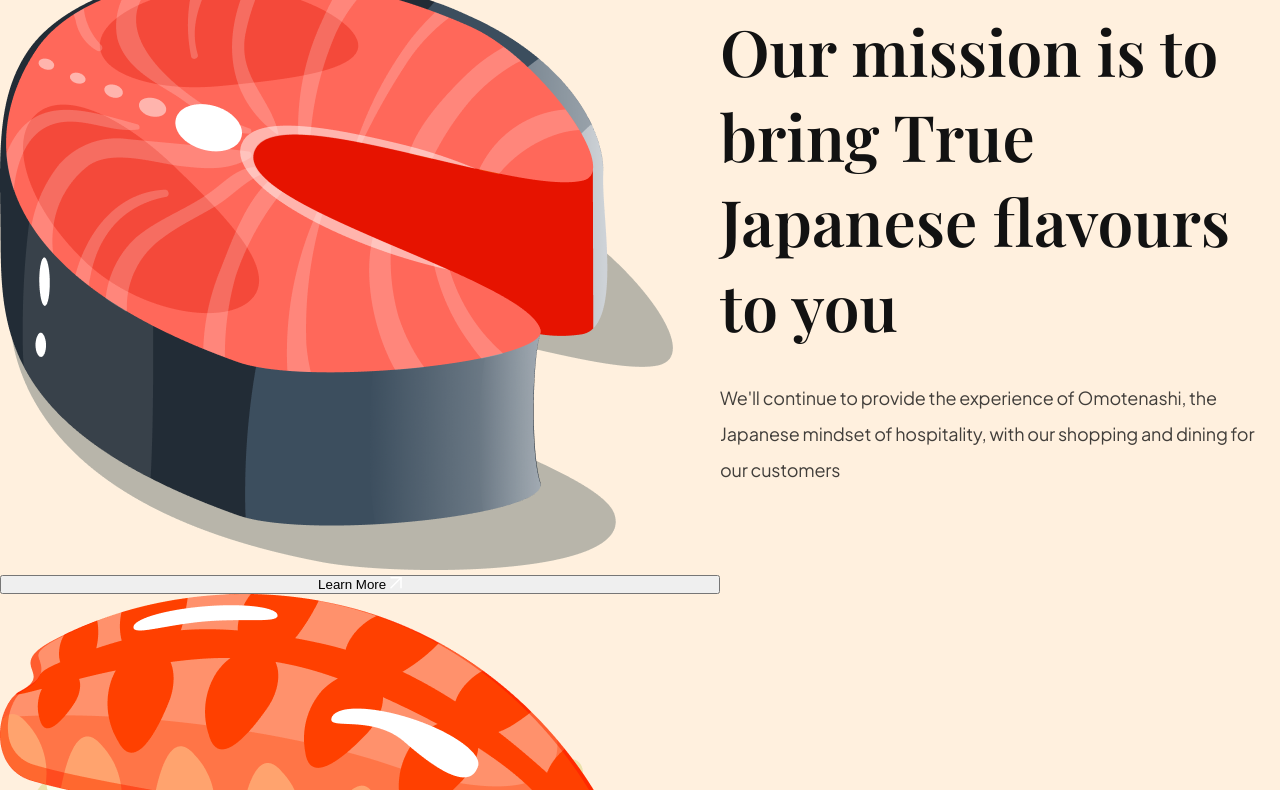
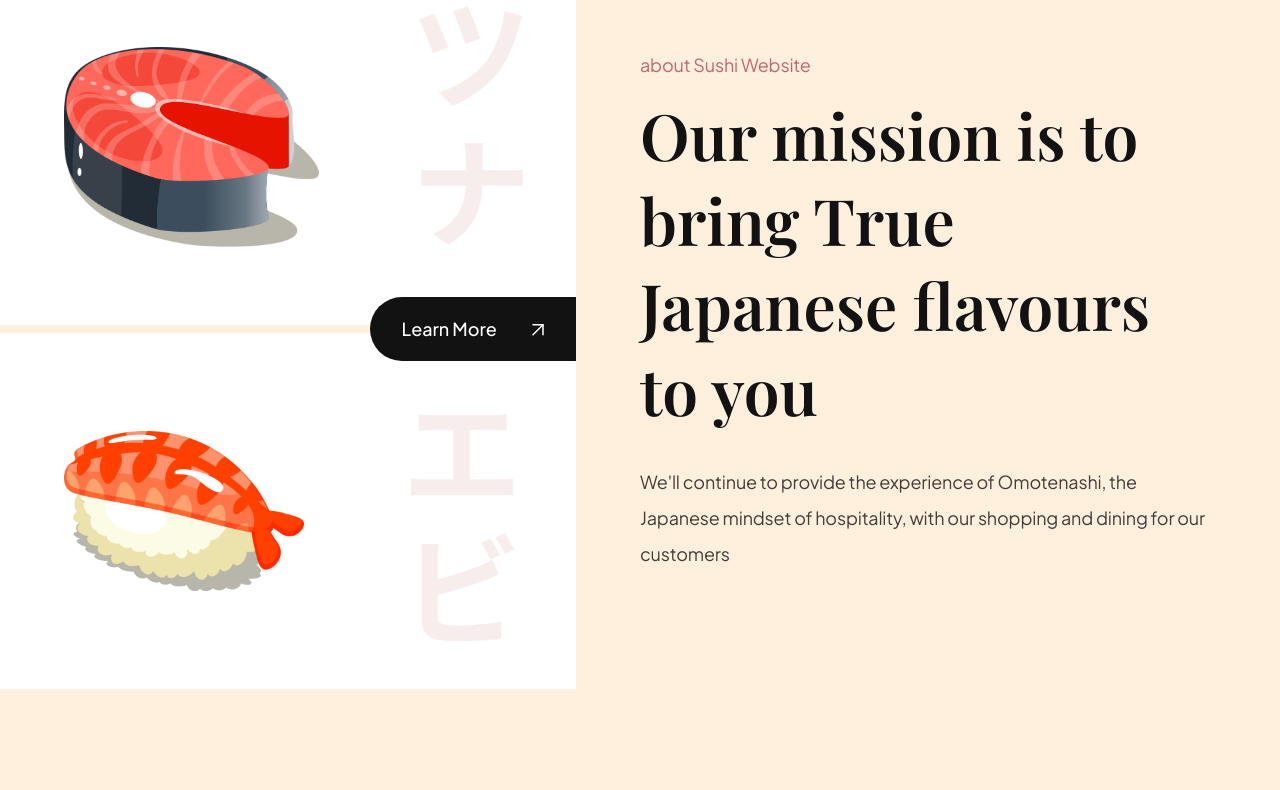
Before and after one commit to joelkwihangana/sushiwebsite, a website built with Vite: page index.html in a window 1280 px wide. Shown: the part 700-1490 px from the top of the page. After the commit the page ends 1389 px from the top, so only its background shows below. Built offline with nearby package versions, Linux system fonts and the light colour scheme.

Commit message:
About Sestion

```diff
--- a/css/sections/about.css
+++ b/css/sections/about.css
@@ -7,4 +7,59 @@
     flex:1;
     display: flex;
     flex-direction: column;
+    justify-content: center;
+    background: var(--color-white);
+    position: relative;
 }
+.about-us__image div{
+    padding: 32px 64px;
+    flex:1;
+    display: flex;
+    align-items: center;
+    background-position: center;
+    background-repeat: no-repeat;
+    background-size: contain;
+}
+.about-us__image-sushi3{
+    border-bottom: 8px solid var(--color-creamson);
+    background-image: url("../../assets/about_bg1.png");
+}
+.about-us__image-sushi2{
+    background-image: url("../../assets/about_bg2.png");
+}
+.about-us__image-sushi3 img{
+    width: 255px;
+    height: 200px;
+}
+.about-us__image-sushi2 img{
+    width: 240px;
+    height: 160px;
+}
+.about-us__button{
+    position: absolute;
+    right: 0;
+    padding: 12px 32px;
+    min-height: 64px;
+    background: var(--secondary-color);
+    border-radius: 32px 0 0 32px;
+    color: #fff;
+    border: 0;
+    outline: 0;
+    font-family: var(--plus-jakarta-sans);
+    cursor: pointer;
+    font-weight: 500;
+    font-size: 18px;
+    line-height: 23px;
+}
+.about-us__button img{
+    object-fit: contain;
+    margin-left: 32px;
+
+}
+.about-us__content{
+    padding: 64px;
+    flex: 1;
+    display: flex;
+    justify-content: center;
+    flex-direction: column;
+}
```
